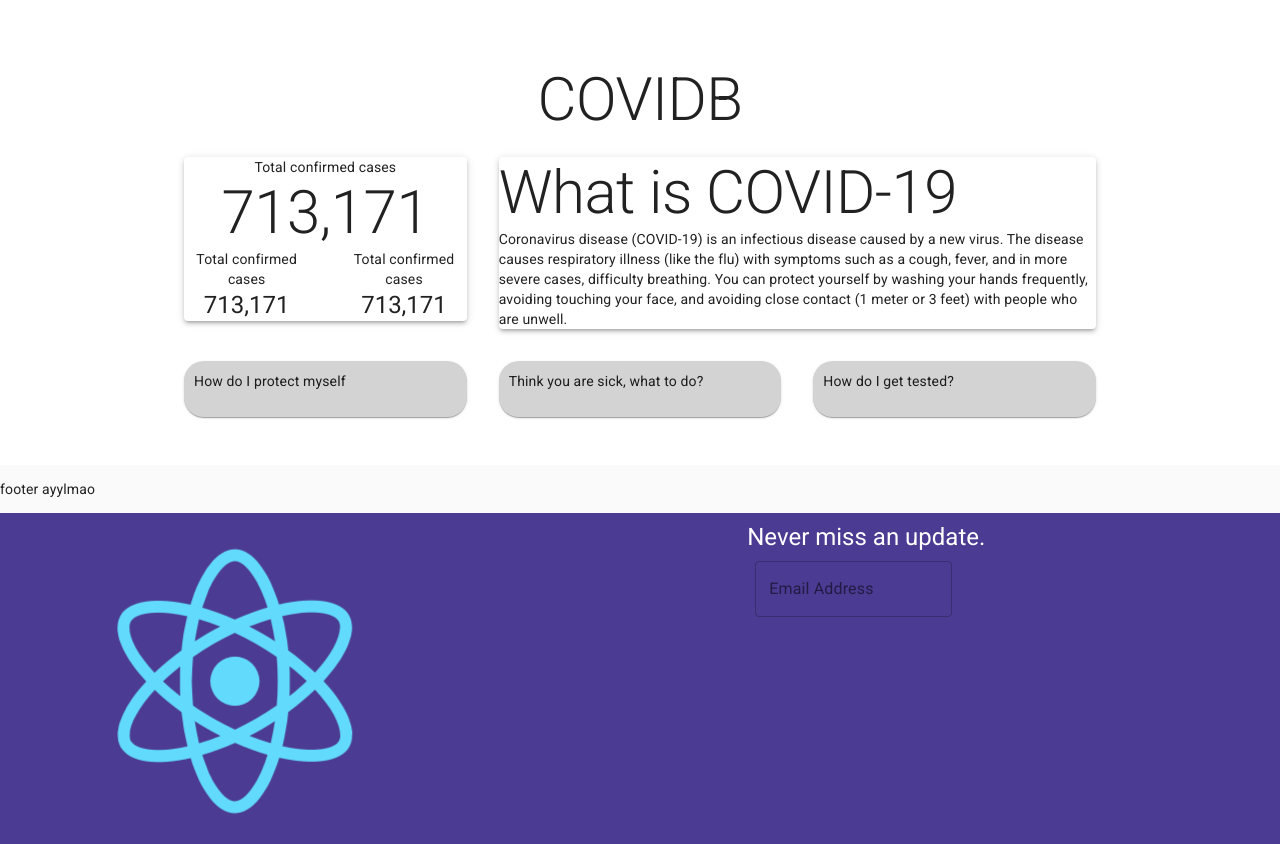
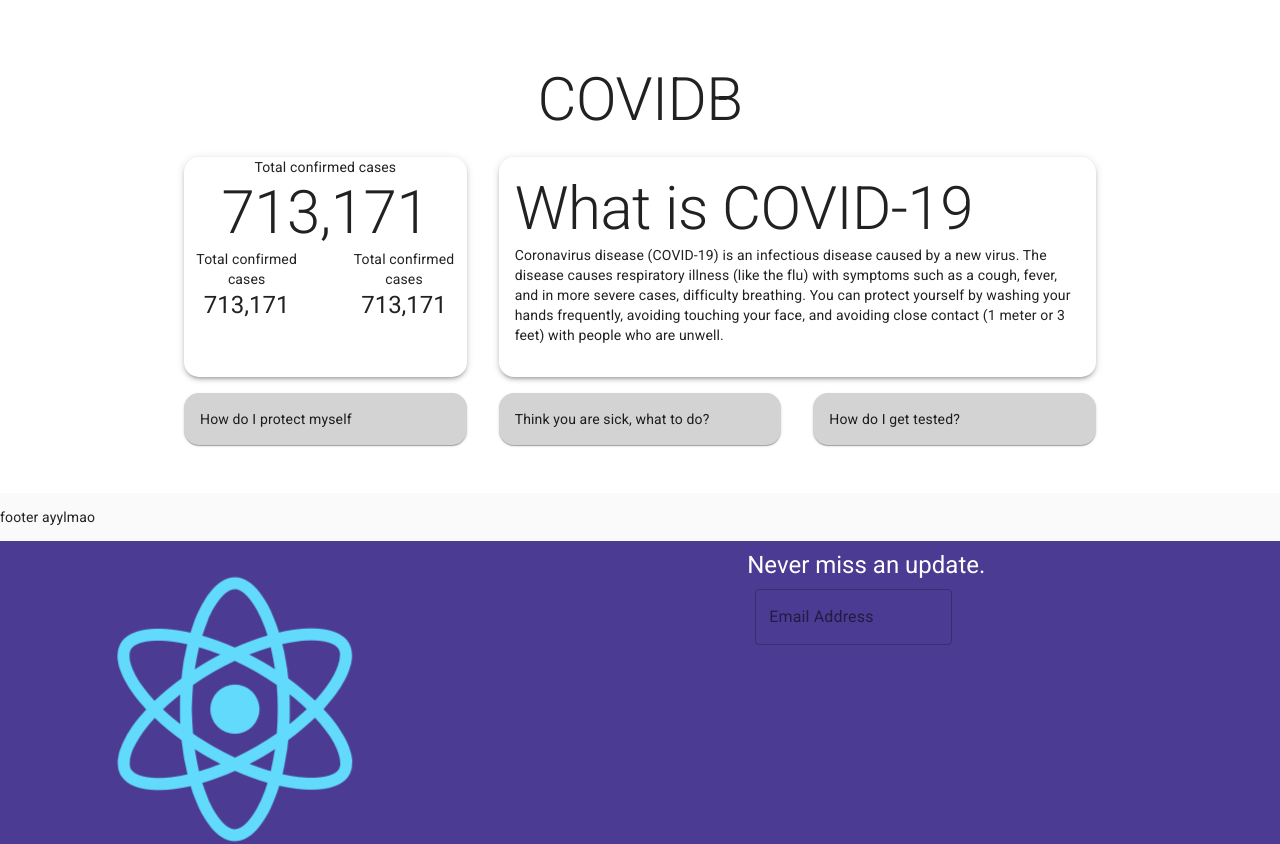
Before and after one commit to kevin20841/covidb-app, a React (Create React App) app: page / in a window 1280 px wide. Shown: the top 844 px of the page. Built offline with nearby package versions, Linux system fonts and the light colour scheme.

Commit message:
home wip

```diff
--- a/src/Home.js
+++ b/src/Home.js
@@ -25,12 +25,15 @@ const useStyles = makeStyles(theme => ({
     backgroundColor: theme.palette.background.paper,
     padding: theme.spacing(8, 0, 6)
   },
+  whatIsCovIDPaper: {
+    padding: theme.spacing(2)
+  },
   cardGrid: {
     paddingTop: theme.spacing(8),
     paddingBottom: theme.spacing(8)
   },
   roundedRect: {
-    borderRadius: 20
+    borderRadius: 15
   },
   flexCenter: {
     display: "flex",
@@ -39,10 +42,21 @@ const useStyles = makeStyles(theme => ({
   },
   ctaButton: {
     backgroundColor: "lightgray",
-    padding: 10,
+    padding: theme.spacing(2),
     display: "flex",
     alignItems: "center",
     flexDirection: "row"
+  },
+  ctaButtonText: {
+    margin: 0
+  },
+  headerRowGridContainer: {
+    display: "flex",
+    alignItems: "stretch"
+  },
+  headerRowGridPaper: {
+    width: "100%",
+    height: "100%"
   }
 }));
 
@@ -62,9 +76,12 @@ export default function Home() {
           >
             COVIDB
           </Typography>
-          <Grid container spacing={4}>
-            <Grid item xs={12} md={4}>
-              <Paper className={classes.flexCenter} elevation={3}>
+          <Grid container spacing={4} alignContent={"stretch"}>
+            <Grid item xs={12} md={4} alignContent={"stretch"}>
+              <Paper
+                className={`${classes.roundedRect} ${classes.flexCenter} ${classes.headerRowGridPaper}`}
+                elevation={3}
+              >
                 <Typography variant="body" align="center" color="textPrimary">
                   Total confirmed cases
                 </Typography>
@@ -115,7 +132,10 @@ export default function Home() {
               </Paper>
             </Grid>
             <Grid item xs={12} md={8}>
-              <Paper elevation={3}>
+              <Paper
+                className={`${classes.roundedRect} ${classes.whatIsCovIDPaper} ${classes.headerRowGridPaper}`}
+                elevation={3}
+              >
                 <Typography
                   component="h1"
                   variant="h2"
@@ -152,6 +172,7 @@ export default function Home() {
                   align="left"
                   color="textPrimary"
                   paragraph
+                  className={classes.ctaButtonText}
                 >
                   How do I protect myself
                 </Typography>
@@ -167,6 +188,7 @@ export default function Home() {
                   align="left"
                   color="textPrimary"
                   paragraph
+                  className={classes.ctaButtonText}
                 >
                   Think you are sick, what to do?
                 </Typography>
@@ -182,6 +204,7 @@ export default function Home() {
                   align="left"
                   color="textPrimary"
                   paragraph
+                  className={classes.ctaButtonText}
                 >
                   How do I get tested?
                 </Typography>
```
